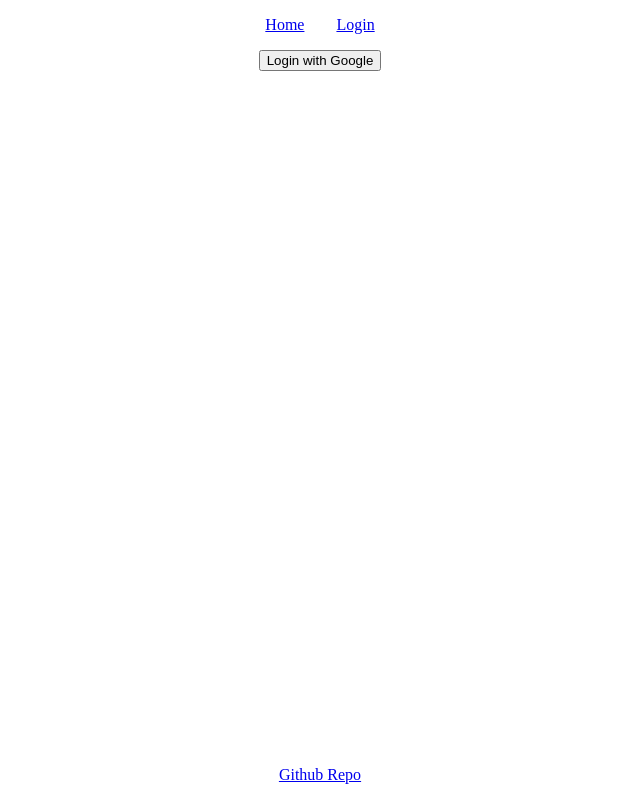
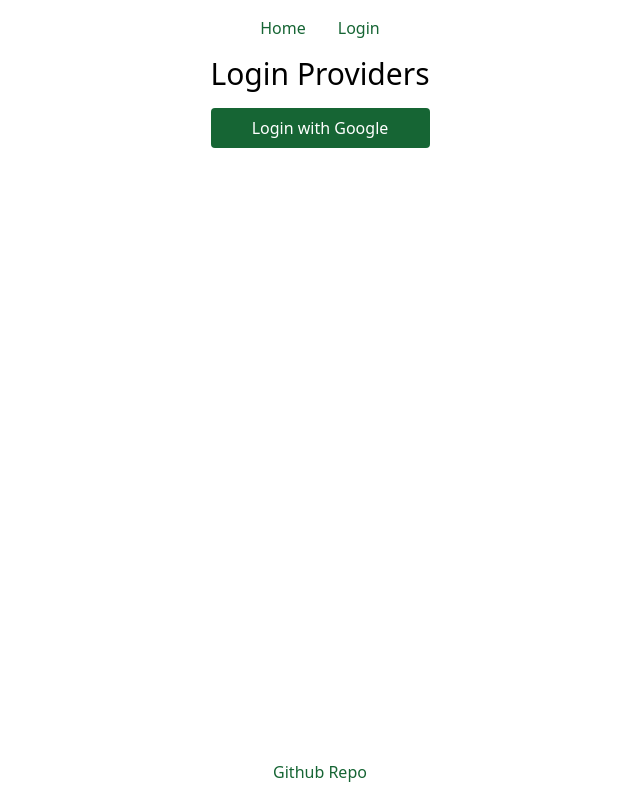
Before and after one commit to AntonioDell/ai.antonio-da.dev, a Nuxt app: page /login in a window 1280 px wide. Shown: the whole page, without its empty margins (320-960 px from the left). Built offline with nearby package versions, Linux system fonts and the light colour scheme.

Commit message:
✨ feat: Add tailwindcss styling

```diff
--- a/app.vue
+++ b/app.vue
@@ -10,4 +10,13 @@ body, html {
   height: 100%;
   margin: 0
 }
+.page-enter-active,
+.page-leave-active {
+  transition: all 0.4s;
+}
+.page-enter-from,
+.page-leave-to {
+  opacity: 0;
+  filter: blur(1rem);
+}
 </style>
--- /dev/null
+++ b/assets/css/tailwind.css
@@ -0,0 +1,15 @@
+@tailwind base;
+@tailwind components;
+@tailwind utilities;
+
+.accent-button {
+  @apply p-2 bg-green-800 text-white rounded duration-300 ease-in-out hover:bg-black transition-all;
+}
+
+h1 {
+  @apply text-3xl;
+}
+
+a {
+  @apply text-green-800 duration-300 ease-in-out hover:text-black transition-all;
+}
--- a/nuxt.config.ts
+++ b/nuxt.config.ts
@@ -1,6 +1,6 @@
 // https://nuxt.com/docs/api/configuration/nuxt-config
 export default defineNuxtConfig({
-  // ...
+  modules: ["@nuxtjs/tailwindcss"],
   runtimeConfig: {
     db: {
       host: process.env.DB_HOST || "localhost",
@@ -10,11 +10,17 @@ export default defineNuxtConfig({
       database: process.env.DB_NAME || "mydb",
     },
   },
+  app: {
+    pageTransition: { name: "page", mode: "out-in" },
+  },
   vite: {
-
     define: {
-      'process.env.GOOGLE_CLIENT_ID': JSON.stringify(process.env.GOOGLE_CLIENT_ID),
-      'process.env.GOOGLE_CLIENT_SECRET': JSON.stringify(process.env.GOOGLE_CLIENT_SECRET),
-    }
-  }
+      "process.env.GOOGLE_CLIENT_ID": JSON.stringify(
+        process.env.GOOGLE_CLIENT_ID
+      ),
+      "process.env.GOOGLE_CLIENT_SECRET": JSON.stringify(
+        process.env.GOOGLE_CLIENT_SECRET
+      ),
+    },
+  },
 });
--- a/package.json
+++ b/package.json
@@ -10,6 +10,7 @@
     "postinstall": "nuxt prepare"
   },
   "devDependencies": {
+    "@nuxtjs/tailwindcss": "^6.6.5",
     "@types/node": "^18.15.11",
     "nuxt": "^3.3.3",
     "prisma": "^4.12.0"
--- a/pages/login.vue
+++ b/pages/login.vue
@@ -12,7 +12,8 @@ const redirectToGoogle = () => {
 </script>
 
 <template>
-  <div>
-    <button @click="redirectToGoogle">Login with Google</button>
+  <div class="flex gap-4 flex-col justify-center">
+    <h1>Login Providers</h1>
+    <button class="accent-button" @click="redirectToGoogle">Login with Google</button>
   </div>
 </template>
```
Also changed, not shown: .devcontainer/devcontainer.json, 1 other file (tests, documents, lock files or other folders).
